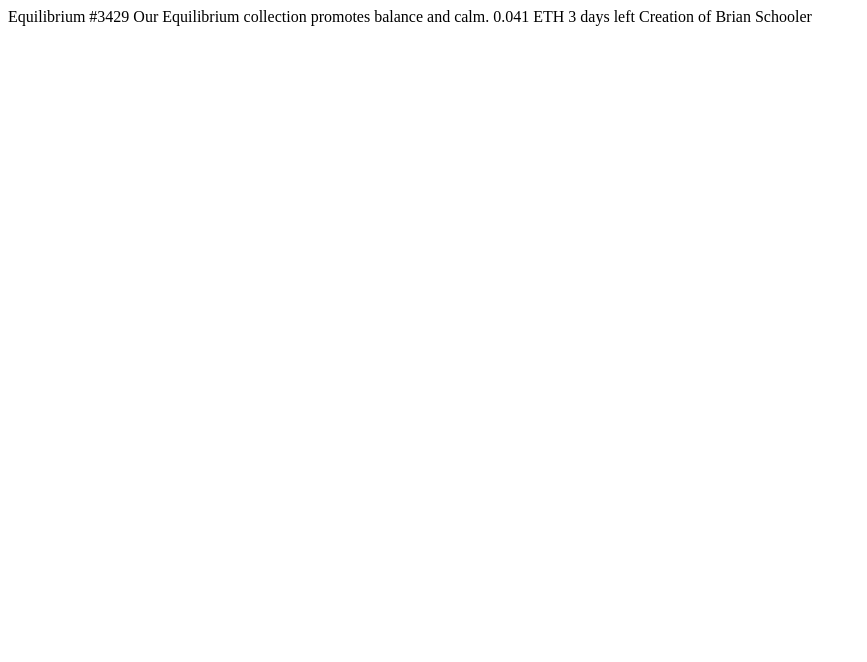
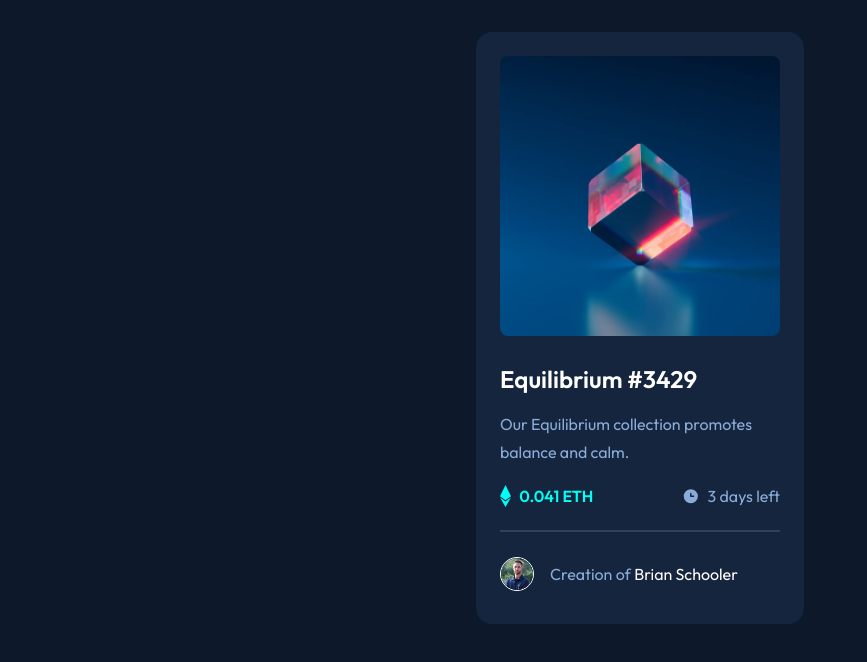
Before and after one commit to superschooler/nft-preview-card-component-main, a plain HTML site: page index.html in a window 1280 px wide. Shown: the whole page, without its empty margins (0-867 px from the left). Drawn offline with Linux system fonts and the light colour scheme.

```diff
--- a/index.html
+++ b/index.html
@@ -12,10 +12,53 @@
       href="./images/favicon-32x32.png"
     />
 
+    <link rel="preconnect" href="https://fonts.googleapis.com" />
+    <link rel="preconnect" href="https://fonts.gstatic.com" crossorigin />
+    <link
+      href="https://fonts.googleapis.com/css2?family=Outfit:wght@300;400;600&display=swap"
+      rel="stylesheet"
+    />
+
+    <link rel="stylesheet" href="styles.css" />
+
     <title>Frontend Mentor | NFT preview card component</title>
   </head>
   <body>
-    Equilibrium #3429 Our Equilibrium collection promotes balance and calm.
-    0.041 ETH 3 days left Creation of Brian Schooler
+    <main>
+      <div class="image-box">
+        <img
+          src="images/image-equilibrium.jpg"
+          alt="Picture of Equilibrium"
+          class="nft-image"
+        />
+        <div class="image-overlay">
+          <img src="images/icon-view.svg" alt="View Icon" class="view-icon" />
+        </div>
+      </div>
+      <h1>Equilibrium #3429</h1>
+      <p class="description">
+        Our Equilibrium collection promotes balance and calm.
+      </p>
+      <div class="sale">
+        <div class="price-block">
+          <img src="images/icon-ethereum.svg" alt="Etherium Icon" />
+          <p class="price">0.041 ETH</p>
+        </div>
+        <div class="time-block">
+          <img src="images/icon-clock.svg" alt="Clock Icon" />
+          <p class="time">3 days left</p>
+        </div>
+      </div>
+      <hr class="divider" />
+      <footer>
+        <img src="images/image-avatar.jpeg" alt="Picture of Brian Schooler" />
+        <p>
+          Creation of
+          <a href="https://github.com/superschooler" target="_blank"
+            >Brian Schooler</a
+          >
+        </p>
+      </footer>
+    </main>
   </body>
 </html>
--- a/styles.css
+++ b/styles.css
@@ -0,0 +1,145 @@
+:root {
+  --text: hsl(215, 51%, 70%);
+  --accent: hsl(178, 100%, 50%);
+  --background: hsl(217, 54%, 11%);
+  --card: hsl(216, 50%, 16%);
+  --line: hsl(215, 32%, 27%);
+  --heading: hsl(0, 0%, 100%);
+}
+
+* {
+  font-family: "Outfit", sans-serif;
+}
+
+body {
+  background-color: var(--background);
+  display: flex;
+  justify-content: center;
+  align-items: center;
+}
+
+main {
+  width: 17.5em;
+  max-width: 70vw;
+  margin: 1.5em auto;
+  padding: 1.5em;
+  border-radius: 1em;
+  background-color: var(--card);
+}
+
+h1 {
+  color: var(--heading);
+  font-size: 1.5rem;
+  margin-top: 1em;
+}
+
+p {
+  font-size: 1rem;
+  color: var(--text);
+}
+
+.description {
+  margin-top: 1em;
+  line-height: 1.75em;
+}
+
+.image-box {
+  width: 100%;
+  position: relative;
+}
+
+.nft-image {
+  width: 100%;
+  border-radius: 0.5em;
+}
+
+.image-overlay {
+  position: absolute;
+  top: 0;
+  left: 0;
+  width: 100%;
+  height: 100%;
+  background: rgba(0, 255, 247, 0.4);
+  border-radius: 0.5em;
+  display: flex;
+  align-items: center;
+  justify-content: center;
+  opacity: 0;
+  transition: opacity 0.25s;
+}
+
+.image-overlay:hover {
+  opacity: 1;
+}
+
+.view-icon {
+  width: 2.5em;
+  height: 2.5em;
+}
+
+.image-overlay > * {
+  transform: translateY(20px);
+  transition: transform 0.25s;
+}
+
+.image-overlay:hover > * {
+  transform: translateY(0);
+}
+
+.sale {
+  width: 100%;
+  display: flex;
+  justify-content: space-between;
+}
+
+.price-block,
+.time-block {
+  display: flex;
+  align-items: center;
+  margin-top: -0.75em;
+}
+
+.price-block img {
+  height: 1.4em;
+  width: 0.7em;
+  margin-right: 0.5em;
+}
+
+.price {
+  font-weight: 600;
+  color: var(--accent);
+}
+
+.time-block img {
+  height: 1.125em;
+  width: 1.125em;
+  margin-right: 0.5em;
+}
+
+.divider {
+  border: 0.5px solid var(--line);
+}
+
+footer {
+  display: flex;
+  align-items: center;
+  padding-top: 0.5em;
+}
+
+footer img {
+  width: 2em;
+  height: 2em;
+  border-radius: 50%;
+  border: 1.75px solid var(--heading);
+  margin-right: 1em;
+}
+
+footer a {
+  color: var(--heading);
+  text-decoration: none;
+}
+
+h1:hover,
+footer a:hover {
+  color: var(--accent);
+}
```
Also changed, not shown: images/image-avatar.jpeg (added), images/image-avatar.png (deleted), images/screenshot.png (added), instructions/design/active-states.jpg (deleted), instructions/design/desktop-design.jpg (deleted), instructions/design/desktop-preview.jpg (deleted), instructions/design/mobile-design.jpg (deleted), 3 other files.
